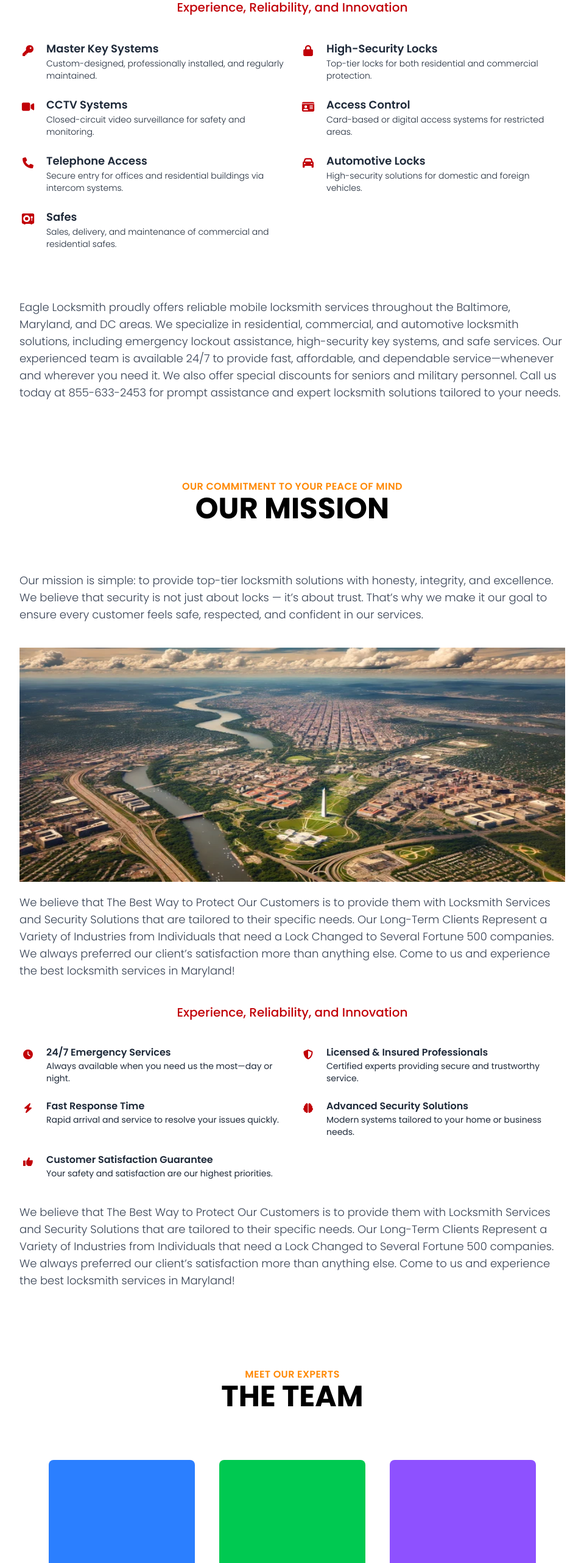
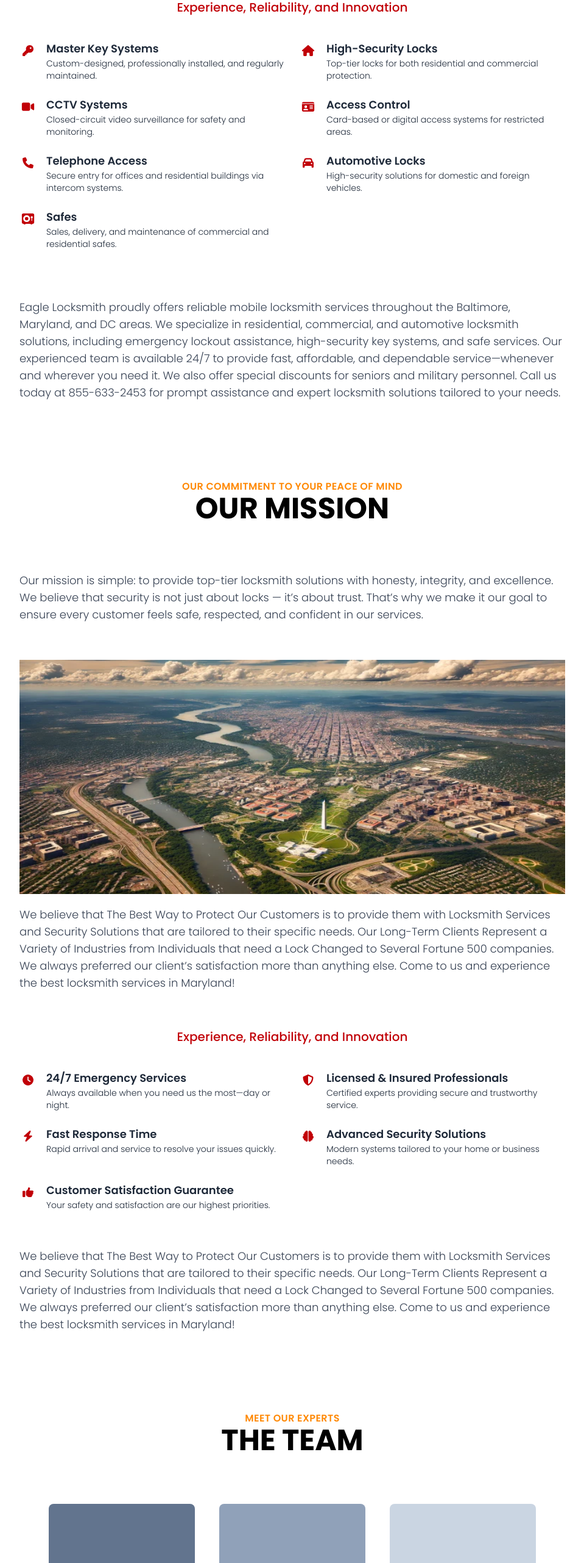
Before and after one commit to wilhelmusolejr/eagle-locksmith, a Next.js app: page /about in a window 1280 px wide. Shown: the part 1280-3843 px from the top of the page at 61% size, without its empty margins (160-1119 px from the left). Built offline with nearby package versions, Linux system fonts and the light colour scheme.

Commit message:
Add additional content in about page

```diff
--- a/src/app/about/page.js
+++ b/src/app/about/page.js
@@ -28,6 +28,7 @@
 import Icon from "@/components/Icon";
 import Image from "next/image";
 import SectionHeader from "@/components/SectionHeader";
+import IconLabelCard from "@/components/IconLabelCard";
 
 export default function AboutPage() {
   return (
@@ -118,88 +119,47 @@
                 Experience, Reliability, and Innovation
               </h3>
               <div className="grid grid-cols-1 my-5 md:grid-cols-2 gap-6 text-gray-800">
-                <div className="flex items-start gap-4">
-                  <span className="text-red-700 mt-1">
-                    <Icon icon={faKey} className="w-7" />
-                  </span>
-                  <div>
-                    <h4 className="font-semibold">Master Key Systems</h4>
-                    <p className="text-sm">
-                      Custom-designed, professionally installed, and regularly
-                      maintained.
-                    </p>
-                  </div>
-                </div>
-                <div className="flex items-start gap-4">
-                  <span className="text-red-700 mt-1">
-                    <Icon icon={faLock} className="w-7" />
-                  </span>
-                  <div>
-                    <h4 className="font-semibold">High-Security Locks</h4>
-                    <p className="text-sm">
-                      Top-tier locks for both residential and commercial
-                      protection.
-                    </p>
-                  </div>
-                </div>
-                <div className="flex items-start gap-4">
-                  <span className="text-red-700 mt-1">
-                    <Icon icon={faVideo} className="w-7" />
-                  </span>
-                  <div>
-                    <h4 className="font-semibold">CCTV Systems</h4>
-                    <p className="text-sm">
-                      Closed-circuit video surveillance for safety and
-                      monitoring.
-                    </p>
-                  </div>
-                </div>
-                <div className="flex items-start gap-4">
-                  <span className="text-red-700 mt-1">
-                    <Icon icon={faIdCard} className="w-7" />
-                  </span>
-                  <div>
-                    <h4 className="font-semibold">Access Control</h4>
-                    <p className="text-sm">
-                      Card-based or digital access systems for restricted areas.
-                    </p>
-                  </div>
-                </div>
-                <div className="flex items-start gap-4">
-                  <span className="text-red-700 mt-1">
-                    <Icon icon={faPhone} className="w-7" />
-                  </span>
-                  <div>
-                    <h4 className="font-semibold">Telephone Access</h4>
-                    <p className="text-sm">
-                      Secure entry for offices and residential buildings via
-                      intercom systems.
-                    </p>
-                  </div>
-                </div>
-                <div className="flex items-start gap-4">
-                  <span className="text-red-700 mt-1">
-                    <Icon icon={faCar} className="w-7" />
-                  </span>
-                  <div>
-                    <h4 className="font-semibold">Automotive Locks</h4>
-                    <p className="text-sm">
-                      High-security solutions for domestic and foreign vehicles.
-                    </p>
-                  </div>
-                </div>
-                <div className="flex items-start gap-4">
-                  <span className="text-red-700 mt-1">
-                    <Icon icon={faVault} className="w-7" />
-                  </span>
-                  <div>
-                    <h4 className="font-semibold">Safes</h4>
-                    <p className="text-sm">
-                      Sales, delivery, and maintenance of commercial and
-                      residential safes.
-                    </p>
-                  </div>
-                </div>
+                <IconLabelCard
+                  icon={faKey}
+                  title={`Master Key Systems`}
+                  description={`Custom-designed, professionally installed, and regularly maintained.`}
+                />
+                <IconLabelCard
+                  icon={faHome}
+                  title={`High-Security Locks`}
+                  description={`Top-tier locks for both residential and commercial protection.`}
+                />
+
+                <IconLabelCard
+                  icon={faVideo}
+                  title={`CCTV Systems`}
+                  description={`Closed-circuit video surveillance for safety and monitoring.`}
+                />
+
+                <IconLabelCard
+                  icon={faIdCard}
+                  title={`Access Control`}
+                  description={`Card-based or digital access systems for restricted areas.`}
+                />
+
+                <IconLabelCard
+                  icon={faPhone}
+                  title={`Telephone Access`}
+                  description={`Secure entry for offices and residential buildings via intercom systems.`}
+                />
+
+                <IconLabelCard
+                  icon={faCar}
+                  title={`Automotive Locks`}
+                  description={`High-security solutions for domestic and foreign vehicles.`}
+                />
+
+                <IconLabelCard
+                  icon={faVault}
+                  title={`Safes`}
+                  description={`Sales, delivery, and maintenance of commercial and
+                      residential safes.`}
+                />
               </div>
             </div>
 
@@ -214,16 +174,6 @@
               and military personnel. Call us today at 855-633-2453 for prompt
               assistance and expert locksmith solutions tailored to your needs.
             </p>
-
-            {/* CTA */}
-            <div className="cta hidden items-center justify-center text-white mt-15">
-              <button className="bg-red-700 font-bold rounded-lg uppercase md:text-2xl shadow-lg flex items-center">
-                <div className="p-3 bg-red-800 rounded-lg ">
-                  <FontAwesomeIcon icon={faPhone} className="w-7" />
-                </div>
-                <div className="p-3">Call us today!</div>
-              </button>
-            </div>
           </div>
         </div>
 
@@ -243,7 +193,6 @@
               our goal to ensure every customer feels safe, respected, and
               confident in our services.
             </p>
-          </div>
 
             <div className="w-full h-96 bg-amber-300 mt-10 relative">
               <Image
@@ -254,7 +203,6 @@
               />
             </div>
 
-          <div className="text-left flex gap-5 flex-col mt-5 text-gray-700 text-lg font-light">
             <p>
               We believe that The Best Way to Protect Our Customers is to
               provide them with Locksmith Services and Security Solutions that
@@ -264,76 +212,40 @@
               our client’s satisfaction more than anything else. Come to us and
               experience the best locksmith services in Maryland!
             </p>
-          </div>
 
             <div className="my-10">
-            <h3 className="text-xl font-medium  text-red-700 mb-10">
+              <h3 className="text-xl font-medium text-center text-red-700 mb-10">
                 Experience, Reliability, and Innovation
               </h3>
               <div className="grid text-left grid-cols-1 md:grid-cols-2 gap-6 text-gray-800">
-              <div className="flex items-start gap-4">
-                <span className="text-red-700 mt-1">
-                  <Icon icon={faClock} className="w-7" />
-                </span>
-                <div>
-                  <h4 className="font-semibold">24/7 Emergency Services</h4>
-                  <p className="text-sm">
-                    Always available when you need us the most—day or night.
-                  </p>
-                </div>
-              </div>
-              <div className="flex items-start gap-4">
-                <span className="text-red-700 mt-1">
-                  <Icon icon={faShieldAlt} className="w-7" />
-                </span>
-                <div>
-                  <h4 className="font-semibold">
-                    Licensed & Insured Professionals
-                  </h4>
-                  <p className="text-sm">
-                    Certified experts providing secure and trustworthy service.
-                  </p>
-                </div>
-              </div>
-              <div className="flex items-start gap-4">
-                <span className="text-red-700 mt-1">
-                  <Icon icon={faBolt} className="w-7" />
-                </span>
-                <div>
-                  <h4 className="font-semibold">Fast Response Time</h4>
-                  <p className="text-sm">
-                    Rapid arrival and service to resolve your issues quickly.
-                  </p>
-                </div>
-              </div>
-              <div className="flex items-start gap-4">
-                <span className="text-red-700 mt-1">
-                  <Icon icon={faBrain} className="w-7" />
-                </span>
-                <div>
-                  <h4 className="font-semibold">Advanced Security Solutions</h4>
-                  <p className="text-sm">
-                    Modern systems tailored to your home or business needs.
-                  </p>
-                </div>
-              </div>
-              <div className="flex items-start gap-4">
-                <span className="text-red-700 mt-1">
-                  <Icon icon={faThumbsUp} className="w-7" />
-                </span>
-                <div>
-                  <h4 className="font-semibold">
-                    Customer Satisfaction Guarantee
-                  </h4>
-                  <p className="text-sm">
-                    Your safety and satisfaction are our highest priorities.
-                  </p>
-                </div>
-              </div>
+                <IconLabelCard
+                  icon={faClock}
+                  title="24/7 Emergency Services"
+                  description="Always available when you need us the most—day or night."
+                />
+                <IconLabelCard
+                  icon={faShieldAlt}
+                  title="Licensed & Insured Professionals"
+                  description="Certified experts providing secure and trustworthy service."
+                />
+                <IconLabelCard
+                  icon={faBolt}
+                  title="Fast Response Time"
+                  description="Rapid arrival and service to resolve your issues quickly."
+                />
+                <IconLabelCard
+                  icon={faBrain}
+                  title="Advanced Security Solutions"
+                  description="Modern systems tailored to your home or business needs."
+                />
+                <IconLabelCard
+                  icon={faThumbsUp}
+                  title="Customer Satisfaction Guarantee"
+                  description="Your safety and satisfaction are our highest priorities."
+                />
               </div>
             </div>
 
-          <div className="text-left flex gap-5 flex-col mt-5 text-gray-700 text-lg font-light">
             <p>
               We believe that The Best Way to Protect Our Customers is to
               provide them with Locksmith Services and Security Solutions that
@@ -347,26 +259,26 @@
         </div>
 
         {/* content 3 */}
-        <div className="container max-w-xl mx-auto lg:max-w-4xl text-center my-32">
+        <div className="container max-w-xl mx-auto lg:max-w-4xl text-center">
           <SectionHeader
             subtitle="Meet Our Experts"
             title="The Team "
             description=""
           />
 
-          <div className="flex gap-10 justify-center flex-wrap text-left">
+          <div className="flex mt-5 gap-10 justify-center flex-wrap text-left">
             <div className="">
-              <div className="w-60 h-60 bg-blue-500 rounded-lg"></div>
+              <div className="w-60 h-60 bg-slate-500 rounded-lg"></div>
               <h3 className="mt-3 font-medium text-lg">Yaniv Bangtoto</h3>
               <p className="text-gray-700 text-sm">Chief Exutive Officer</p>
             </div>
             <div className="">
-              <div className="w-60 h-60 bg-green-500 rounded-lg"></div>
+              <div className="w-60 h-60 bg-slate-400 rounded-lg"></div>
               <h3 className="mt-3 font-medium text-lg">Yaniv Bangtoto</h3>
               <p className="text-gray-700 text-sm">Chief Exutive Officer</p>
             </div>
             <div className="">
-              <div className="w-60 h-60 bg-violet-500 rounded-lg"></div>
+              <div className="w-60 h-60 bg-slate-300 rounded-lg"></div>
               <h3 className="mt-3 font-medium text-lg">Yaniv Bangtoto</h3>
               <p className="text-gray-700 text-sm">Chief Exutive Officer</p>
             </div>
--- /dev/null
+++ b/src/components/IconLabelCard.js
@@ -0,0 +1,16 @@
+import React from "react";
+import Icon from "./Icon";
+
+export default function IconLabelCard({ icon, title, description }) {
+  return (
+    <div className="flex items-start gap-4">
+      <span className="text-red-700 mt-1">
+        <Icon icon={icon} className="w-7" />
+      </span>
+      <div>
+        <h4 className="font-semibold">{title}</h4>
+        <p className="text-sm">{description}</p>
+      </div>
+    </div>
+  );
+}
```
Lines whose indentation alone changed are shown as unchanged.
